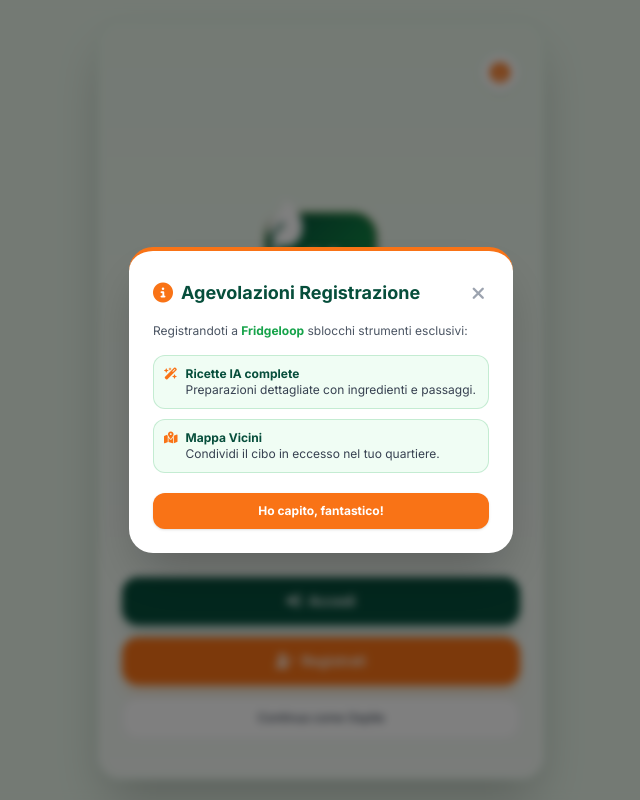
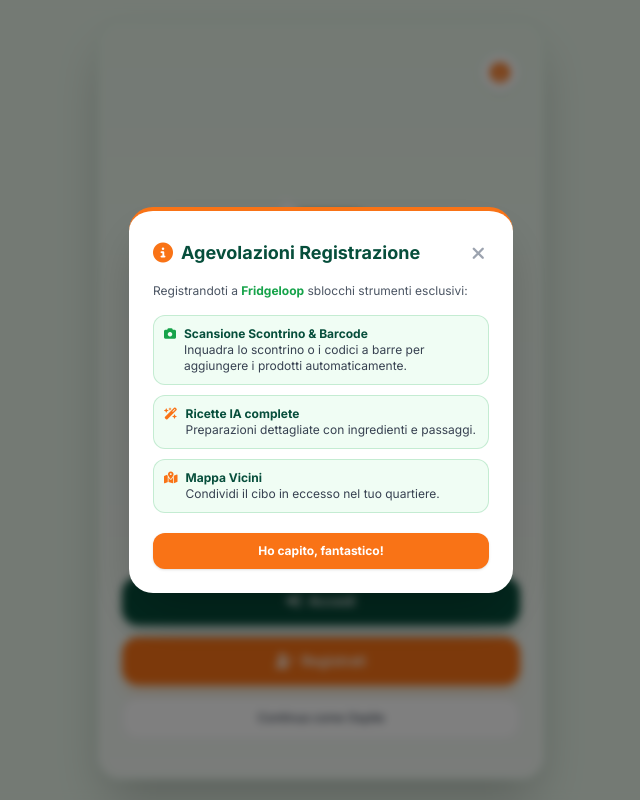
Before and after one commit to pisi107/Fridgeloop, a plain HTML site: page index.html in a window 1280 px wide. Both pictures are taken after a click on the button "Info". Shown: the whole page, without its empty margins (319-959 px from the left). Drawn offline with nearby package versions, Linux system fonts and the light colour scheme.

Commit message:
Update index.html

```diff
--- a/index.html
+++ b/index.html
@@ -53,7 +53,7 @@
     <!-- Notification Toast Container -->
     <div id="toast-container" class="fixed top-4 right-4 z-50 flex flex-col gap-2 pointer-events-none"></div>
 
-    <!-- INFO MODAL -->
+    <!-- INFO MODAL (Aggiornato con Scansione Scontrino e Barcode) -->
     <div id="info-modal" class="fixed inset-0 z-50 flex items-center justify-center bg-black/50 backdrop-blur-sm hidden p-4">
         <div class="bg-white rounded-3xl max-w-sm w-full p-6 shadow-2xl relative border-t-4 border-orangeaccent">
             <div class="flex justify-between items-center mb-3">
@@ -65,6 +65,10 @@
             </div>
             <p class="text-xs text-gray-600 mb-4">Registrandoti a <span class="font-bold text-emeraldcustom">Fridgeloop</span> sblocchi strumenti esclusivi:</p>
             <ul class="space-y-2.5 text-xs text-gray-700 mb-5">
+                <li class="flex items-start gap-2 bg-lightgreen p-2.5 rounded-xl border border-emeraldcustom/20">
+                    <i class="fa-solid fa-camera text-emeraldcustom mt-0.5"></i>
+                    <div><strong class="text-forest block">Scansione Scontrino & Barcode</strong> Inquadra lo scontrino o i codici a barre per aggiungere i prodotti automaticamente.</div>
+                </li>
                 <li class="flex items-start gap-2 bg-lightgreen p-2.5 rounded-xl border border-emeraldcustom/20">
                     <i class="fa-solid fa-wand-magic-sparkles text-orangeaccent mt-0.5"></i>
                     <div><strong class="text-forest block">Ricette IA complete</strong> Preparazioni dettagliate con ingredienti e passaggi.</div>
@@ -663,7 +667,6 @@
             document.getElementById('page-welcome').classList.add('hidden');
             document.getElementById('page-dashboard').classList.remove('hidden');
 
-            // Aggiorna nome in alto e nel profilo
             document.getElementById('greeting-title').innerHTML = `Ciao ${currentUser.name}! <span>👋</span>`;
             document.getElementById('profile-name-text').textContent = currentUser.name;
             document.getElementById('profile-email-text').textContent = currentUser.email;
```
